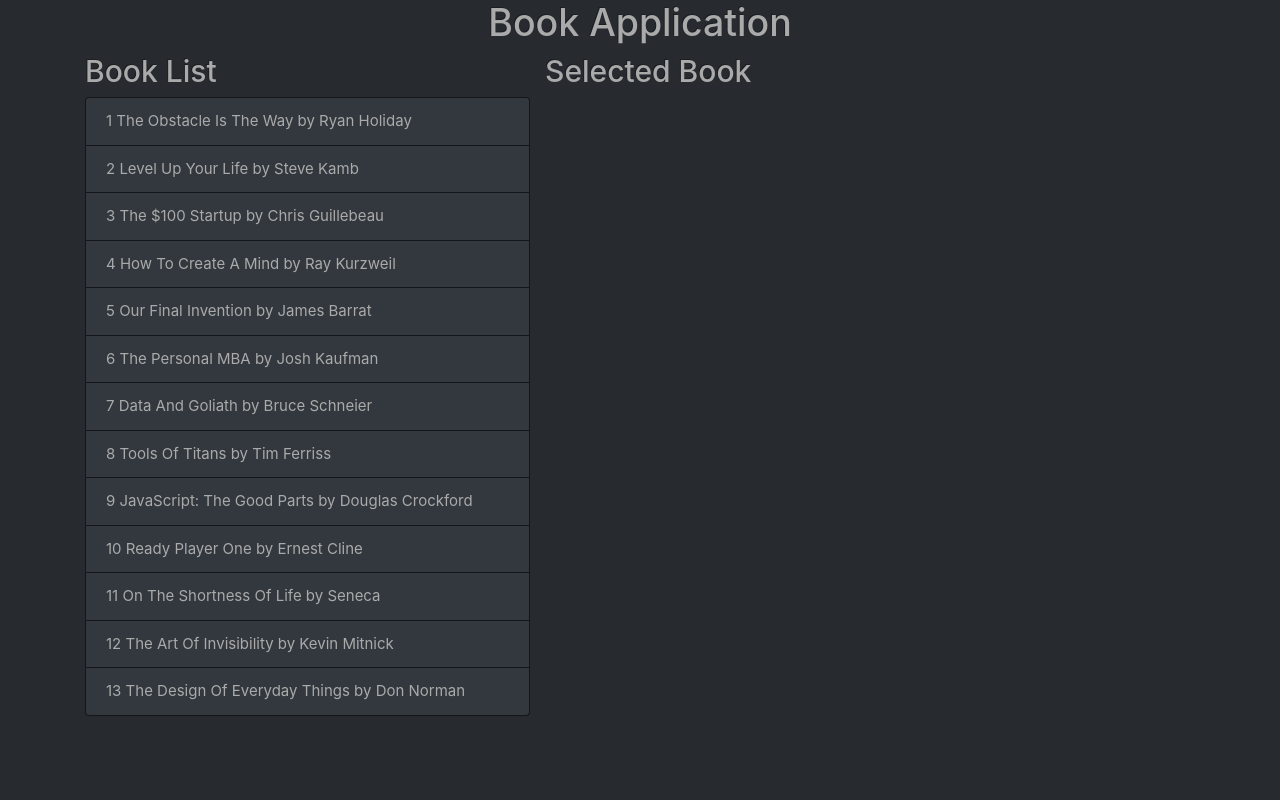
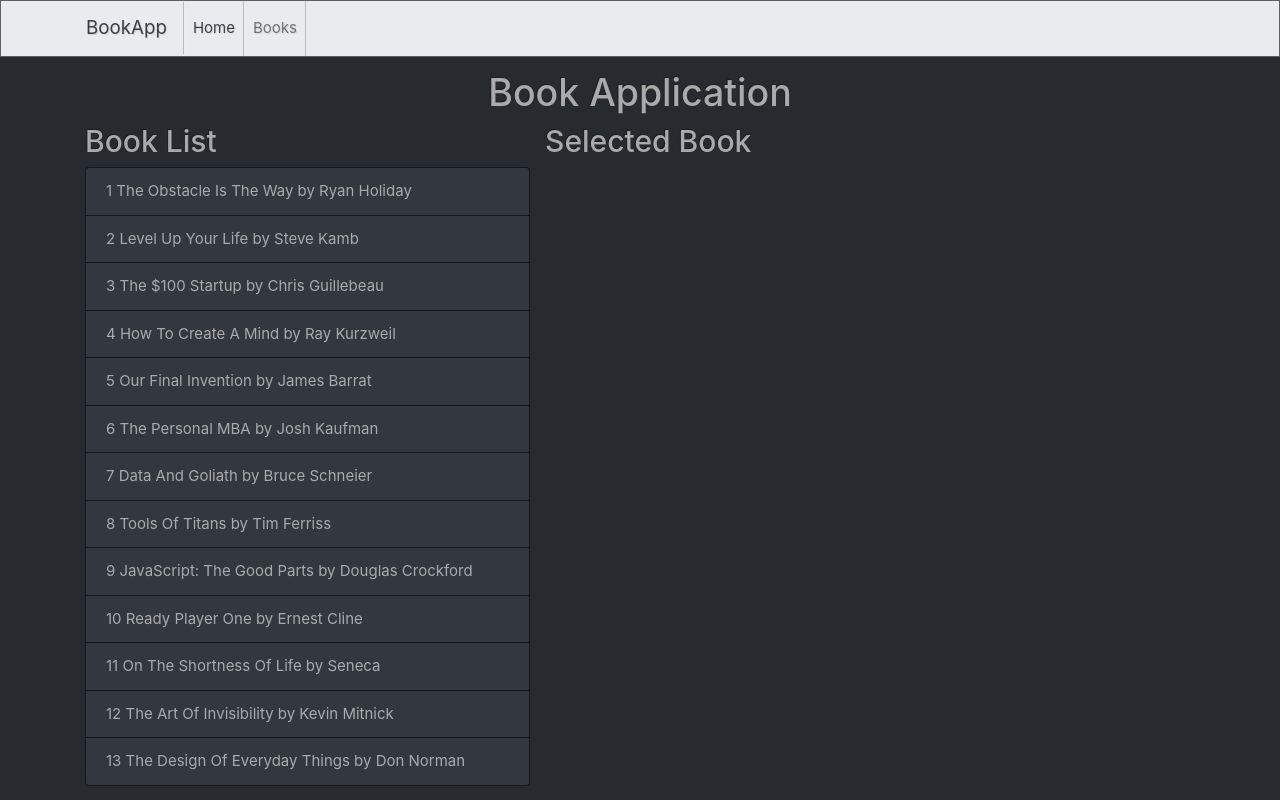
Before and after one commit to hkoskinen/book-app, an Angular app: page /books in a window 1280 px wide. Built offline with nearby package versions, Linux system fonts and the light colour scheme.

Commit message:
Add routing

```diff
--- a/src/app/app.component.html
+++ b/src/app/app.component.html
@@ -1,8 +1,24 @@
+<nav class="navbar navbar-expand-lg navbar-light bg-light fixed-top">
+  <div class="container">
+    <a class="navbar-brand" routerLink="/">BookApp</a>
+    <button class="navbar-toggler" type="button" data-toggle="collapse" data-target="#navbarNavAltMarkup" aria-controls="navbarNavAltMarkup" aria-expanded="false" aria-label="Toggle navigation">
+      <span class="navbar-toggler-icon"></span>
+    </button>
+
+    <div class="collapse navbar-collapse" id="navbarNavAltMarkup">
+      <div class="navbar-nav">
+        <a class="nav-item nav-link active" routerLink="/">Home</a>
+        <a class="nav-item nav-link" routerLink="/books">Books</a>
+      </div>
+    </div>
+  </div>
+</nav>
+
 <div class="container">
   <div class="row">
     <div class="col-md-12 text-center">
       <h1>{{title}}</h1>
     </div>
   </div>
-  <bok-books></bok-books>
+  <router-outlet></router-outlet>
 </div>
--- a/src/app/app.module.ts
+++ b/src/app/app.module.ts
@@ -4,6 +4,7 @@
 import { AppComponent } from './app.component';
 import { BooksComponent } from './books/books.component';
 import { BookDetailComponent } from './book-detail/book-detail.component';
+import { AppRoutingModule } from './/app-routing.module';
 
 @NgModule({
   declarations: [
@@ -12,7 +13,8 @@
     BookDetailComponent
   ],
   imports: [
-    BrowserModule
+    BrowserModule,
+    AppRoutingModule
   ],
   providers: [],
   bootstrap: [AppComponent]
--- a/src/styles.scss
+++ b/src/styles.scss
@@ -1,2 +1,6 @@
 /* You can add global styles to this file, and also import other style files */
 @import "~bootswatch/dist/slate/bootstrap.min.css";
+
+body {
+  padding-top: 70px;
+}
```
Also changed, not shown: src/app/app-routing.module.ts (added, +18 -0 lines), 1 other file (tests, documents, lock files or other folders).
